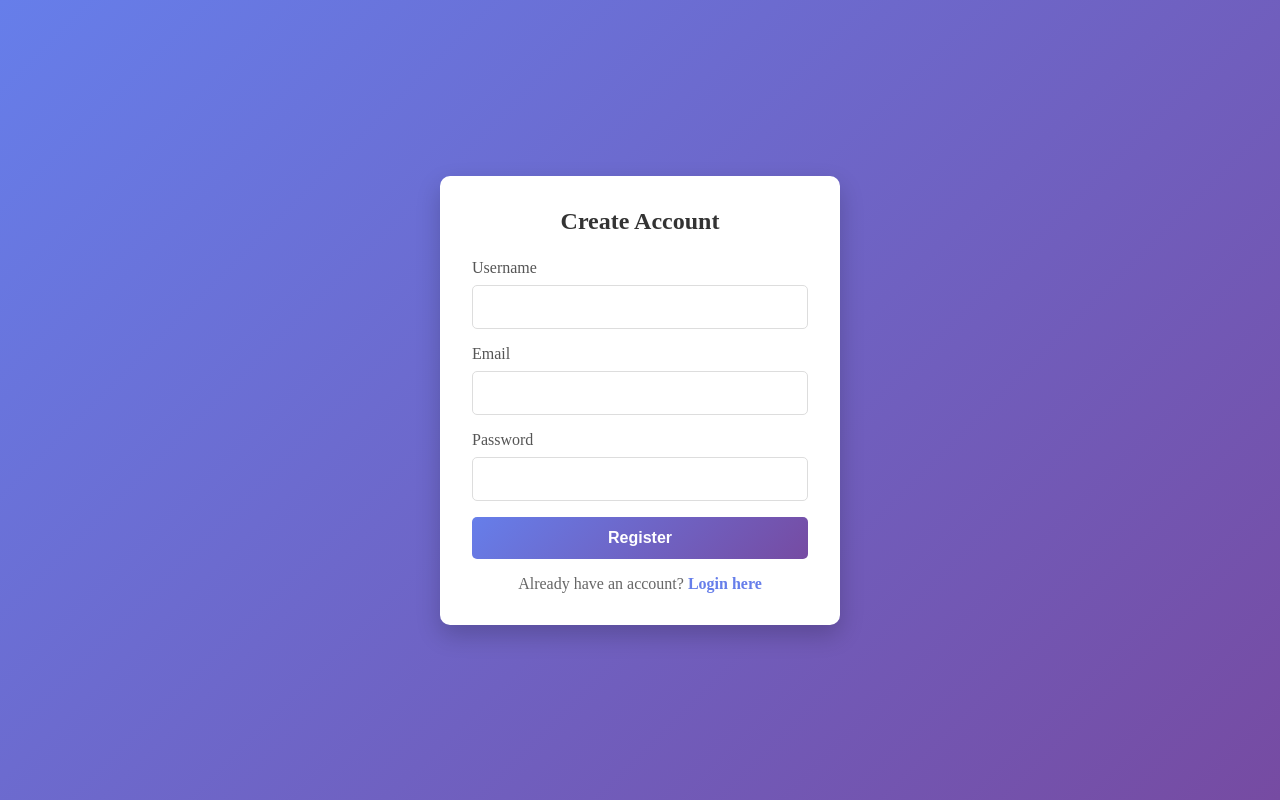
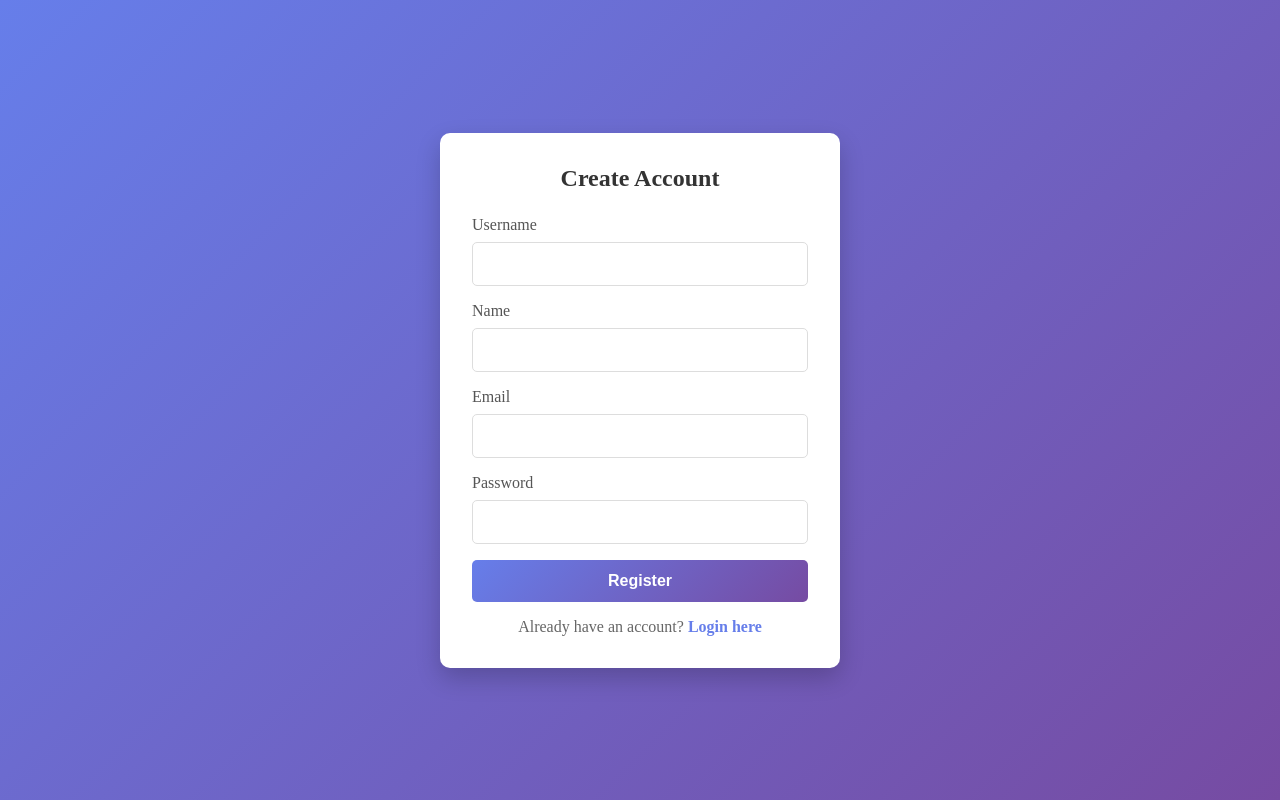
Before and after one commit to Virajing/GigaChat, a React (Vite) app in the folder Frontend/: page /register in a window 1280 px wide. Built offline with nearby package versions, Linux system fonts and the light colour scheme; no server answers.

Commit message:
Update Register.jsx

```diff
--- a/Frontend/src/Pages/Register.jsx
+++ b/Frontend/src/Pages/Register.jsx
@@ -8,6 +8,7 @@ const Register = () => {
   const [formData, setFormData] = useState({
     username: '',
     email: '',
+    name: '',
     password: '',
   });
 
@@ -58,6 +59,16 @@ const Register = () => {
             />
           </div>
           <div className="input-group">
+            <label>Name</label>
+            <input
+              type="text"
+              name="name"
+              value={formData.name}
+              onChange={handleChange}
+              required
+            />
+          </div>
+          <div className="input-group">
             <label>Email</label>
             <input
               type="email"
```
